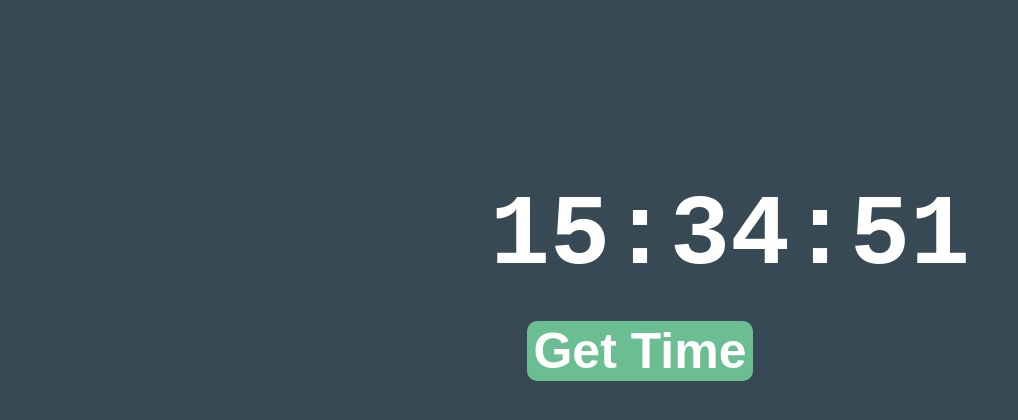
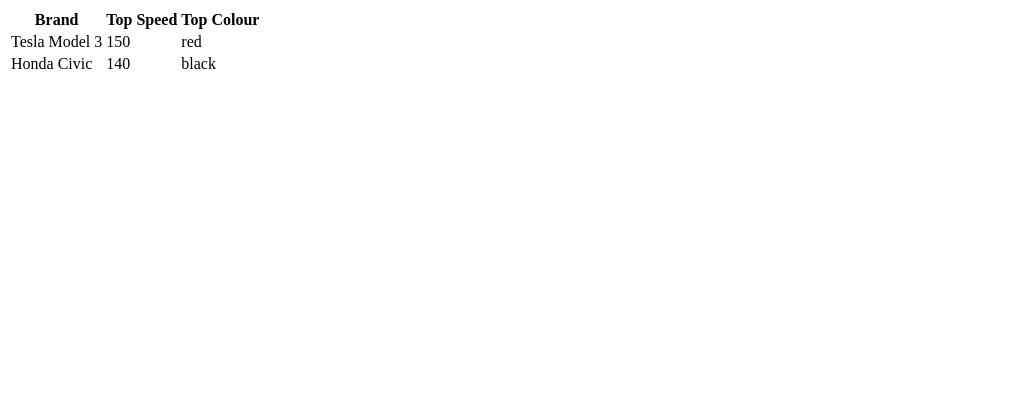
Before and after one commit to MaRuF-CoDe/React-Angela, a React app: page / in a window 1280 px wide. Shown: the top 420 px of the page, without its empty margins (0-1018 px from the left). Built offline with nearby package versions, Linux system fonts and the light colour scheme; a web font is replaced by a local one.

Commit message:
Javascript ES6 Object & Array Destructuring

```diff
--- a/public/styles.css
+++ b/public/styles.css
@@ -1,4 +1,4 @@
-body {
+/* body {
   font: normal 14px/100% "Andale Mono", AndaleMono, monospace;
   color: #fff;
   padding: 50px;
@@ -27,4 +27,4 @@
   color: #fff;
   font-weight: bold;
   font-size: 50px;
-}
+} */
--- /dev/null
+++ b/src/data.js
@@ -0,0 +1,4 @@
+const animals = [
+  { name: "cat", sound: "meow" },
+  { name: "dog", sound: "woof" }
+];
--- a/src/index.js
+++ b/src/index.js
@@ -1,17 +1,40 @@
 import React from "react";
 import ReactDOM from "react-dom";
-import App from "./components/App";
 
-ReactDOM.render(<App />, document.getElementById("root"));
+import cars from "./practice";
 
-//Challenge:
-//1. Given that you can get the current time using:
+const [honda, tesla] = cars;
 
-//Show the latest time in the <h1> when the Get Time button
-//is pressed.
+const {
+  speedStats: { topSpeed: hondaTopSpeed }
+} = honda;
+const {
+  coloursByPopularity: [hondaTopColour]
+} = honda;
+const {
+  speedStats: { topSpeed: teslaTopSpeed }
+} = tesla;
+const {
+  coloursByPopularity: [teslaTopColour]
+} = tesla;
 
-//2. Given that you can get code to be called every second
-//using the setInterval method.
-//Can you get the time in your <h1> to update every second?
-
-//e.g. uncomment the code below to see Hey printed every second.
+ReactDOM.render(
+  <table>
+    <tr>
+      <th>Brand</th>
+      <th>Top Speed</th>
+      <th>Top Colour</th>
+    </tr>
+    <tr>
+      <td>{tesla.model}</td>
+      <td>{teslaTopSpeed}</td>
+      <td>{teslaTopColour}</td>
+    </tr>
+    <tr>
+      <td>{honda.model}</td>
+      <td>{hondaTopSpeed}</td>
+      <td>{hondaTopColour}</td>
+    </tr>
+  </table>,
+  document.getElementById("root")
+);
--- /dev/null
+++ b/src/practice.js
@@ -0,0 +1,22 @@
+const cars = [
+  {
+    model: "Honda Civic",
+    //The top colour refers to the first item in the array below:
+    //i.e. hondaTopColour = "black"
+    coloursByPopularity: ["black", "silver"],
+    speedStats: {
+      topSpeed: 140,
+      zeroToSixty: 8.5
+    }
+  },
+  {
+    model: "Tesla Model 3",
+    coloursByPopularity: ["red", "white"],
+    speedStats: {
+      topSpeed: 150,
+      zeroToSixty: 3.2
+    }
+  }
+];
+
+export default cars;
```
